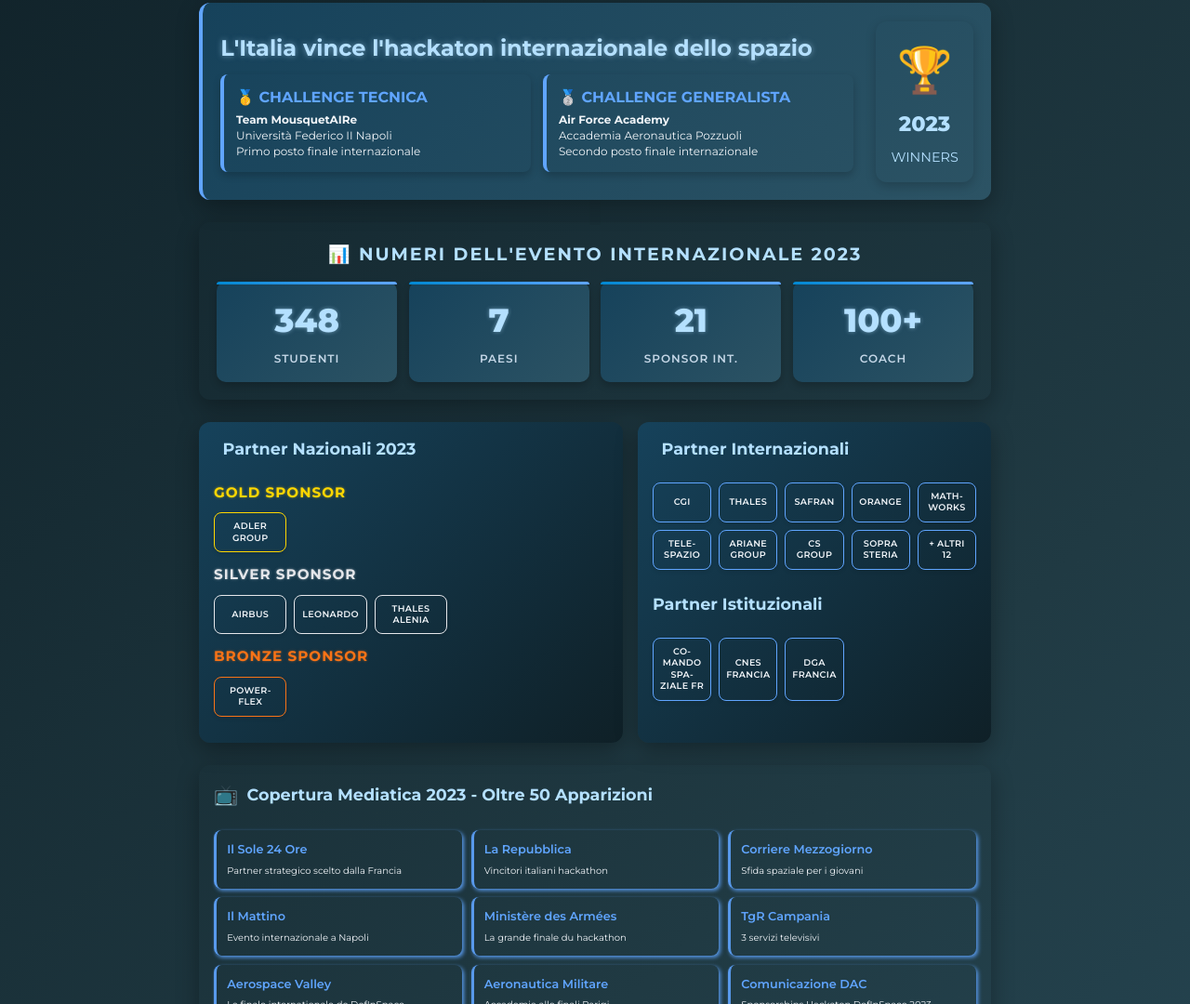
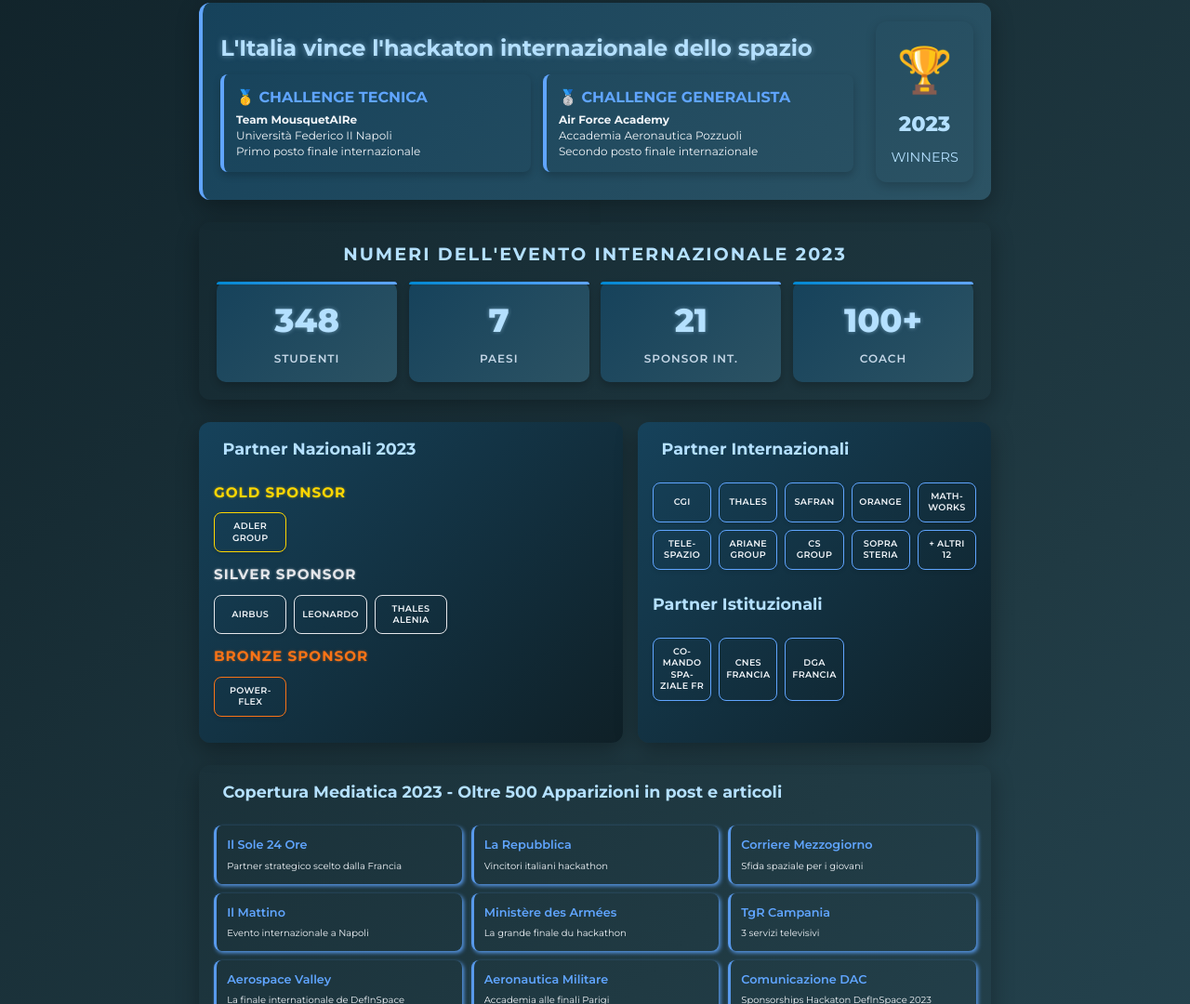
Before and after one commit to DAC-Scarl/DEFINSPACE2023, a plain HTML site: page index.html in a window 1280 px wide. Shown: the part 326-1406 px from the top of the page at 93% size. Drawn offline with Linux system fonts and the light colour scheme.

Commit message:
Update index.html

```diff
--- a/index.html
+++ b/index.html
@@ -752,7 +752,7 @@
         </div>
 
         <div class="stats-section">
-            <div class="stats-title">📊 Numeri dell'Evento Internazionale 2023</div>
+            <div class="stats-title">Numeri dell'Evento Internazionale 2023</div>
             <div class="stats-grid">
                 <div class="stat-card">
                     <div class="stat-number">348</div>
@@ -844,8 +844,8 @@
 
         <div class="section media-section">
             <h3 class="section-title">
-                <span class="section-icon">📺</span>
-                Copertura Mediatica 2023 - Oltre 50 Apparizioni
+                <span class="section-icon"></span>
+                Copertura Mediatica 2023 - Oltre 500 Apparizioni in post e articoli
             </h3>
             <div class="media-grid">
                 <div class="media-item">
```
